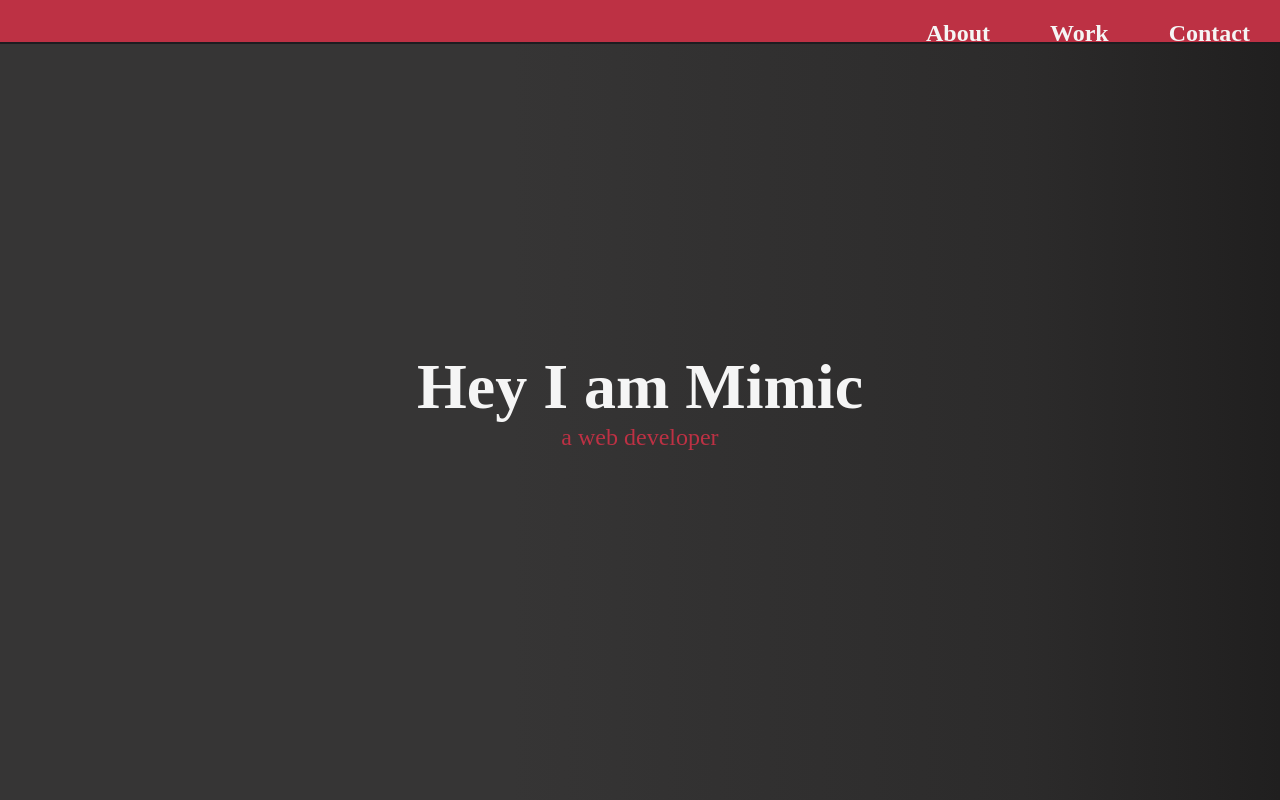
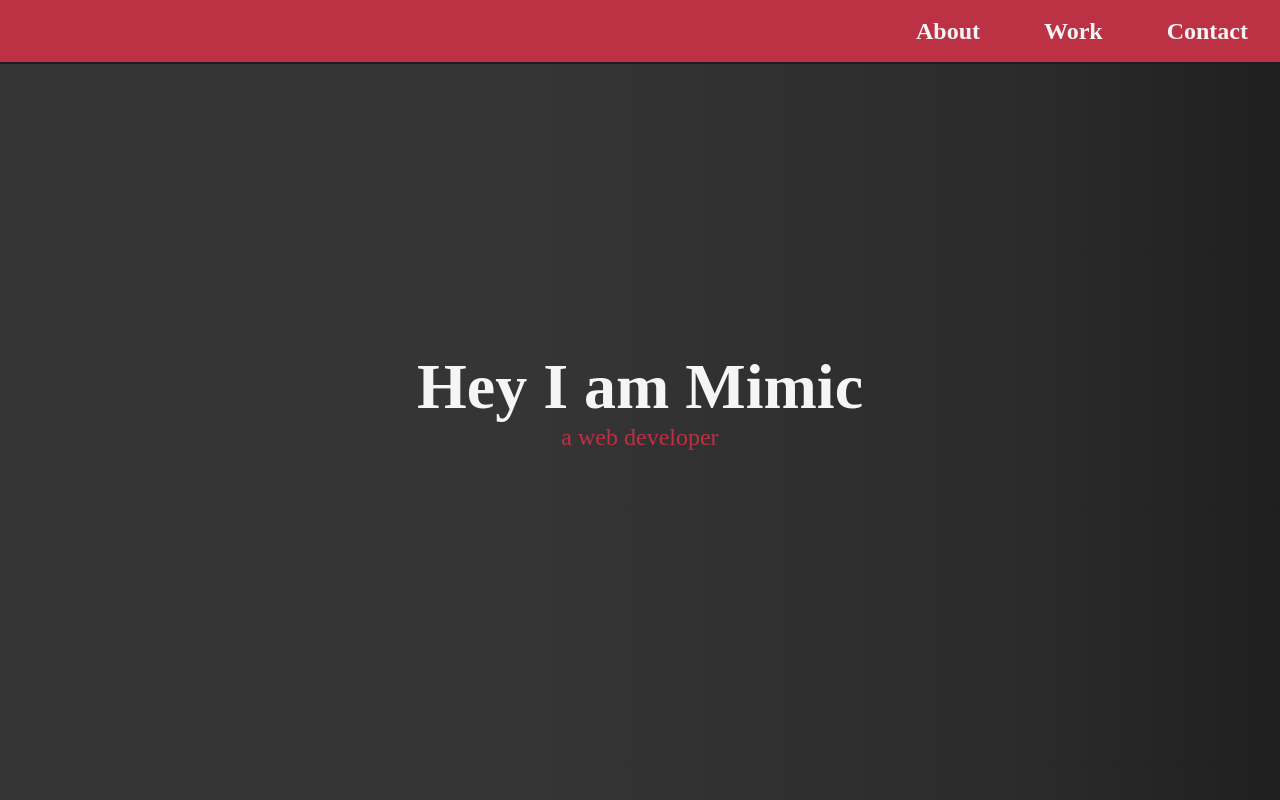
Before and after one commit to 16RedFlags/Portfolio-prototype, a plain HTML site: page lesson 8 portf/index.html in a window 1280 px wide. Shown: the top 800 px of the page. Drawn offline with Linux system fonts and the light colour scheme.

Commit message:
Update styles.css

```diff
--- a/lesson 8 portf/styles.css
+++ b/lesson 8 portf/styles.css
@@ -10,7 +10,7 @@ body {
   background-color: #bd3144;
   position: fixed;
   width: 100vw;
-  height: 5.5vh;
+  height: 4rem;
   border-bottom: 2px solid rgb(30, 28, 32);
 }
 
@@ -23,27 +23,37 @@ nav {
 }
 nav ul {
   display: flex;
+  justify-content: space-between;
+  text-align: center;
+  align-items: center;
   height: 100%;
   padding: 0;
   margin: 0;
+  min-width: 20rem;
 }
 nav li {
+  display: flex;
+
+  text-align: center;
+  align-items: center;
+  height: 100%;
   padding: 0;
   margin: 0;
 }
 
 nav a {
-  display: block;
+  display: flex;
   text-align: center;
   align-items: center;
+  display: flex;
+  height: 100%;
   text-decoration: none;
-  padding: 20px 30px;
-
   color: whitesmoke;
   font-size: 1.5rem;
   font-weight: 600;
-  height: 100%;
+  padding: 0 2rem 0 2rem;
 }
+
 
 nav a:hover {
   background-color: rgb(20, 65, 65);
```
